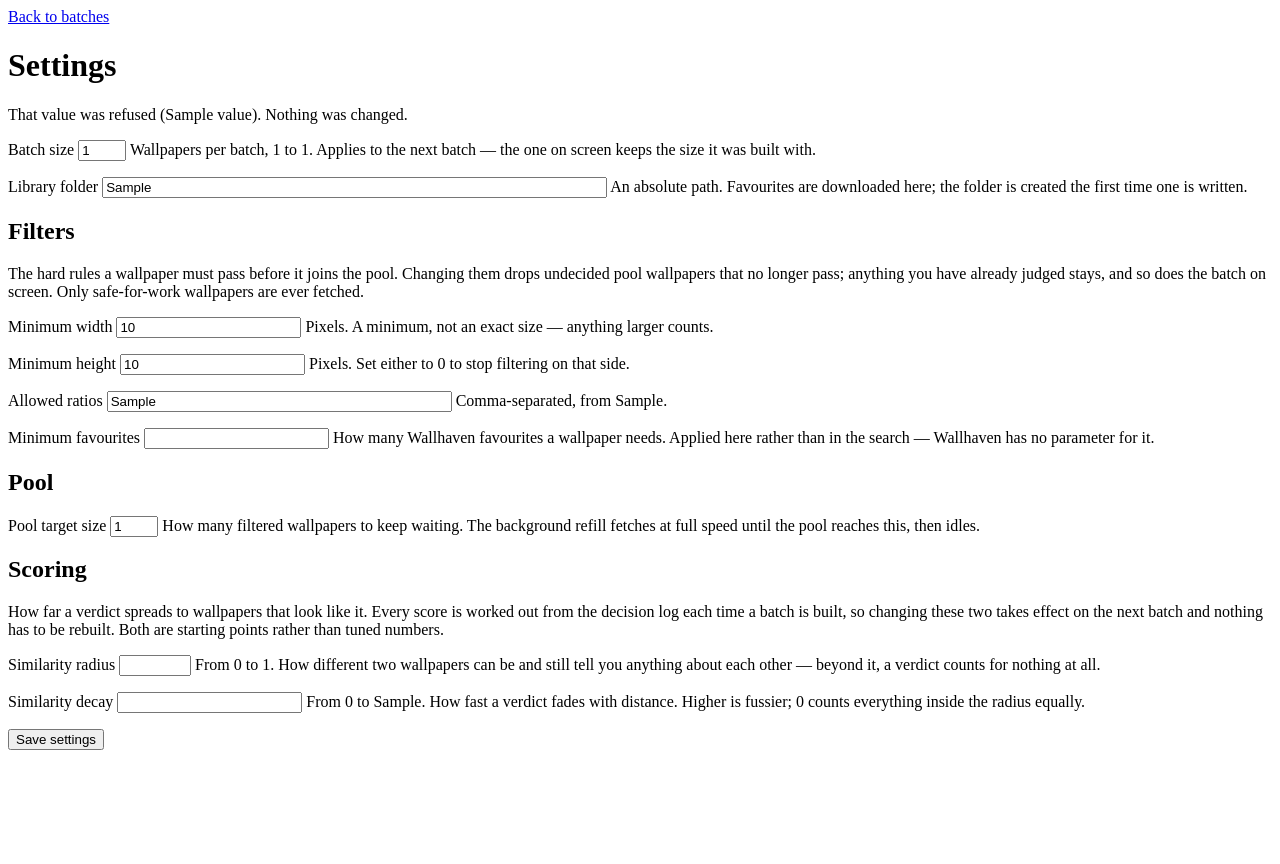
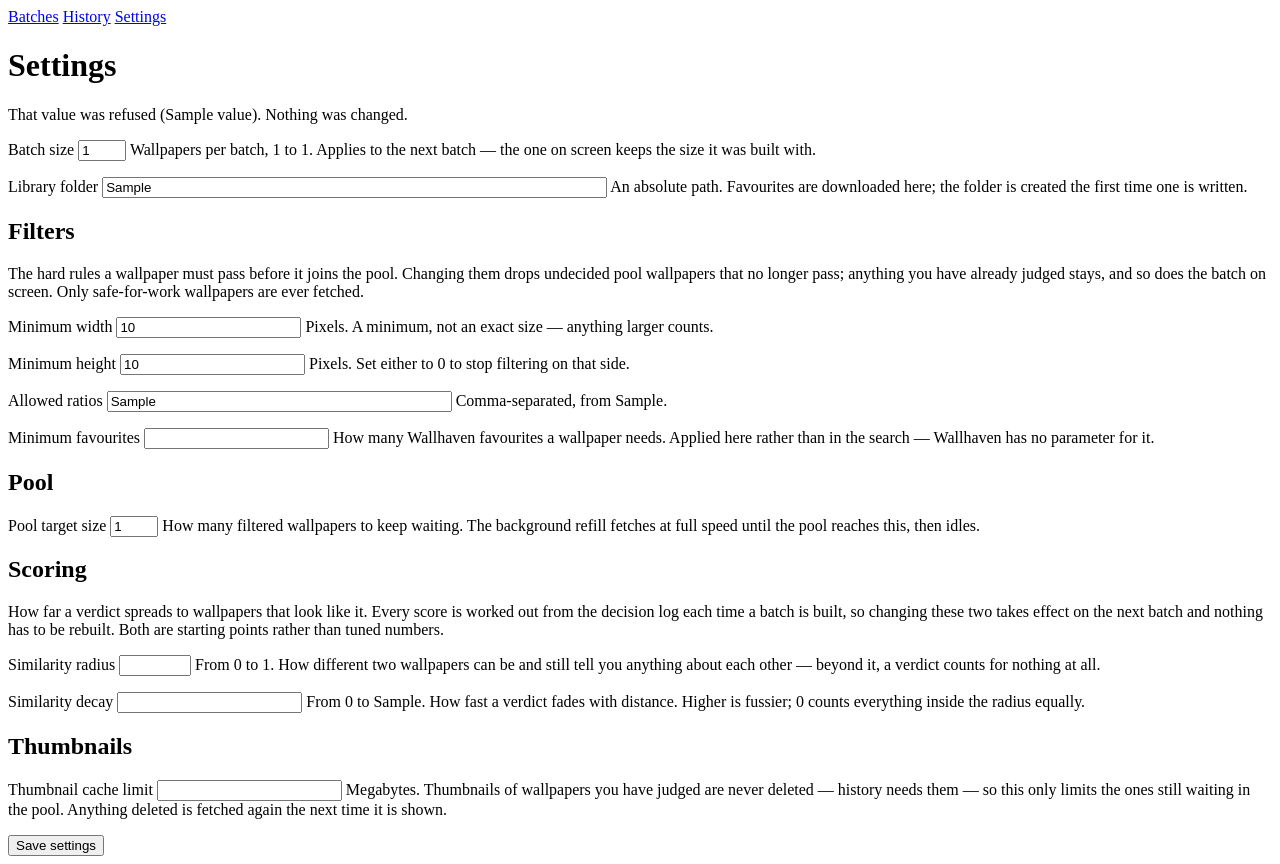
Before and after one commit to CJohnsonPeart25/wallpapi, a FastAPI app: template src/wallpapi/web/templates/settings.html in a window 1280 px wide. Before the commit the page ends 750 px from the top, so only its background shows below. Run offline with FastAPI, Linux system fonts and the light colour scheme; the template is opened without the code that fills it: most values are stand-ins (such as "Sample title", 1, 10 or a date in 2020); some libraries are stand-ins or nearby versions.

Commit message:
Add the History page, its row swaps and the nav between the three pages
GET /history lists one row per Wallpaper that has ever been judged,
newest activity first: the thumbnail off the Thumbnail cache, the
resolved Verdict, the timestamp of its latest entry, a Wallhaven link
and the controls that change it. A filter by resolved Verdict and a
hundred rows a page, because a week of ordinary use is thousands of
Ignores and all of them on one page is not a page. Both are plain links
rather than htmx — they change what the whole page is, and a bookmarked
filter is worth having.

Each control posts the Verdict the row should end up with and carries
`hx-sync="this:replace"`, exactly as a tile does. Clearing is its own
route rather than an empty Verdict posted to the same one: a Clearance
is an entry in its own right, and "no verdict" would be the one spelling
that meant two things. The response is the row, not the page, for the
reason a tile swaps rather than the grid.

The clear control is rendered only where there is an Explicit Verdict to
withdraw. Every History refusal is a hand-made post or a second tab, so
they are status codes rather than a rendered branch — htmx does not swap
a 4xx, which is right when the answer is "that row did not change".

Settings gains the Thumbnail cache limit, and every page gains one nav
linking to the other two.

```diff
--- a/src/wallpapi/web/app.py
+++ b/src/wallpapi/web/app.py
@@ -31,6 +31,7 @@
     Batch,
     BatchUnavailable,
     CoreService,
+    HistoryRefused,
     SettingsRefused,
     SubmissionRefused,
 )
@@ -58,6 +59,53 @@
     if chosen is Verdict.IGNORE:
         raise HTTPException(status_code=HTTPStatus.BAD_REQUEST, detail="an ignore is derived, not drafted")
     return chosen
+
+
+def _chosen_verdict(posted: str) -> Verdict:
+    """The **Verdict** a **History** control posted. Required, and never an **Ignore**.
+
+    The tile version has a "no mark" to post; **History** has a clear, which is its own route because a
+    **Clearance** is an entry rather than the absence of one. So an empty **Verdict** here is a malformed
+    post rather than a meaning, and it is refused with the same 400 an unknown one gets.
+    """
+    chosen = _drafted_verdict(posted)
+    if chosen is None:
+        raise HTTPException(status_code=HTTPStatus.BAD_REQUEST, detail="a verdict is required")
+    return chosen
+
+
+def _history_filter(posted: str) -> Verdict | None:
+    """The resolved **Verdict** the **History** listing is narrowed to, or `None` for all of them.
+
+    **Ignore** *is* accepted here, unlike everywhere a **Verdict** is chosen: it is a resolved value like
+    any other, and "show me only what I scrolled past" is the filter the page most needs.
+    """
+    if not posted:
+        return None
+    try:
+        return Verdict(posted)
+    except ValueError:
+        raise HTTPException(status_code=HTTPStatus.BAD_REQUEST, detail="unknown verdict") from None
+
+
+_HISTORY_REFUSAL_STATUS = {
+    HistoryRefused.Reason.UNKNOWN_WALLPAPER: HTTPStatus.NOT_FOUND,
+    HistoryRefused.Reason.IGNORE_NOT_CHOOSABLE: HTTPStatus.BAD_REQUEST,
+    HistoryRefused.Reason.NOTHING_TO_CLEAR: HTTPStatus.CONFLICT,
+}
+"""What each **History** refusal is over HTTP.
+
+Every one of them is a hand-made post or a second tab — the page renders no control that can produce one,
+and no clear control at all on a row with nothing to clear. So they are status codes rather than a rendered
+branch: htmx does not swap a 4xx, which is exactly right when the answer is "that row did not change".
+"""
+
+_FILTERABLE_VERDICTS = (Verdict.FAVOURITE, Verdict.LIKE, Verdict.BAN, Verdict.IGNORE)
+"""The **History** filter's choices, strongest positive to the thing that is barely a judgement at all.
+
+Written out rather than `tuple(Verdict)`, which would put **Ignore** in the middle: **Ignore** is last
+because it is the overwhelming majority of the rows and the least interesting of them.
+"""
 
 
 def _lifespan(core: CoreService) -> Lifespan[FastAPI]:
@@ -101,6 +149,7 @@
         "min_favourites": str(current.min_favourites),
         "similarity_radius": str(current.similarity_radius),
         "similarity_decay": str(current.similarity_decay),
+        "thumbnail_cache_max_mb": str(current.thumbnail_cache_max_mb),
     }
 
 
@@ -238,6 +287,63 @@
             return render(request, live)
         return templates.TemplateResponse(request, "grid.html", {"batch": live})
 
+    def render_history_row(request: Request, wallpaper_id: str) -> HTMLResponse:
+        """The one row an edit or a **Clearance** changed, swapped back into the listing.
+
+        The row and not the page, for the reason a tile is swapped rather than the grid: an edit changes
+        one **Wallpaper**, and re-rendering a hundred rows would fight with anything else the user has
+        clicked since. Read back from the Core service rather than assumed, so what is on screen is what
+        the **Decision log** now resolves to.
+
+        A row whose **Wallpaper** has entries always exists — nothing here can delete one — so `None` is a
+        **Wallpaper** the database has never seen, which the refusals above have already ruled out.
+        """
+        row = core.get_history_row(wallpaper_id)
+        if row is None:
+            raise HTTPException(status_code=HTTPStatus.NOT_FOUND, detail="unknown wallpaper")
+        return templates.TemplateResponse(request, "history_row.html", {"row": row})
+
+    def refuse_history(refused: HistoryRefused) -> HTTPException:
+        return HTTPException(status_code=_HISTORY_REFUSAL_STATUS[refused.reason], detail=refused.reason.value)
+
+    @app.get("/history", response_class=HTMLResponse)
+    def history_page(request: Request, verdict: str = "", page: int = 1) -> HTMLResponse:
+        """**History**: one row per **Wallpaper** ever judged, newest activity first.
+
+        A view over the **Decision log**, not a second store. Filtered by resolved **Verdict** and paged,
+        because a week of ordinary use is thousands of **Ignores** and all of them on one page is not a
+        page. The Core service clamps a page number out of range rather than refusing it, so a stale link
+        lands on the last page.
+        """
+        listing = core.list_history_rows(verdict=_history_filter(verdict), page=page)
+        return templates.TemplateResponse(
+            request, "history.html", {"history": listing, "verdicts": _FILTERABLE_VERDICTS}
+        )
+
+    @app.post("/history/verdict", response_class=HTMLResponse)
+    def history_verdict(
+        request: Request,
+        wallpaper_id: Annotated[str, Form()],
+        verdict: Annotated[str, Form()] = "",
+    ) -> HTMLResponse:
+        """Change a **Wallpaper**'s **Verdict** from **History**, and swap its row back."""
+        refused = core.edit_verdict(wallpaper_id, _chosen_verdict(verdict))
+        if refused is not None:
+            raise refuse_history(refused)
+        return render_history_row(request, wallpaper_id)
+
+    @app.post("/history/clear", response_class=HTMLResponse)
+    def history_clear(request: Request, wallpaper_id: Annotated[str, Form()]) -> HTMLResponse:
+        """Withdraw a **Wallpaper**'s **Explicit Verdict**, and swap its row back.
+
+        Its own route rather than `/history/verdict` with an empty **Verdict**: a **Clearance** is an entry
+        of its own, and posting "no verdict" to say so would be the one spelling that means two things.
+        """
+        refused = core.clear_verdict(wallpaper_id)
+        if refused is not None:
+            raise refuse_history(refused)
+        return render_history_row(request, wallpaper_id)
+
     def render_settings(
         request: Request,
         *,
@@ -280,6 +386,7 @@
     def save_settings(
         request: Request,
         batch_size: Annotated[str | None, Form()] = None,
+        thumbnail_cache_max_mb: Annotated[str | None, Form()] = None,
         library_path: Annotated[str | None, Form()] = None,
         pool_target_size: Annotated[str | None, Form()] = None,
         min_width: Annotated[str | None, Form()] = None,
@@ -316,6 +423,7 @@
                 ("min_favourites", min_favourites),
                 ("similarity_radius", similarity_radius),
                 ("similarity_decay", similarity_decay),
+                ("thumbnail_cache_max_mb", thumbnail_cache_max_mb),
             )
             if value is not None
         }
--- a/src/wallpapi/web/templates/batch.html
+++ b/src/wallpapi/web/templates/batch.html
@@ -13,7 +13,7 @@
   </head>
   <body>
     <main>
-      <nav><a href="/settings">Settings</a></nav>
+      <nav><a href="/" aria-current="page">Batches</a> <a href="/history">History</a> <a href="/settings">Settings</a></nav>
       {% if recorded %}
         {# Said as it was recorded: calling three Favourites "ignores" because most of the Batch was
            unmarked would be a plain lie about what went into the Decision log. #}
--- a/src/wallpapi/web/templates/settings.html
+++ b/src/wallpapi/web/templates/settings.html
@@ -17,7 +17,7 @@
   </head>
   <body>
     <main>
-      <nav><a href="/">Back to batches</a></nav>
+      <nav><a href="/">Batches</a> <a href="/history">History</a> <a href="/settings" aria-current="page">Settings</a></nav>
       <h1>Settings</h1>
       {% if saved %}
         <p class="saved">Settings saved.</p>
@@ -51,6 +51,8 @@
             Similarity radius must be a number from 0 to 1.
           {% elif refused.reason.value == "similarity_decay_invalid" %}
             Similarity decay must be a number from 0 to {{ max_similarity_decay }}.
+          {% elif refused.reason.value == "thumbnail_cache_max_mb_invalid" %}
+            The thumbnail cache limit must be a whole number of megabytes, 0 or more.
           {% else %}
             That value was refused ({{ refused.reason.value }}).
           {% endif %}
@@ -176,6 +178,15 @@
           <span class="hint">From 0 to {{ max_similarity_decay }}. How fast a verdict fades with distance.
             Higher is fussier; 0 counts everything inside the radius equally.</span>
         </p>
+        <h2>Thumbnails</h2>
+        <p>
+          <label for="thumbnail_cache_max_mb">Thumbnail cache limit</label>
+          <input type="number" id="thumbnail_cache_max_mb" name="thumbnail_cache_max_mb" min="0" step="1"
+            value="{{ thumbnail_cache_max_mb }}" />
+          <span class="hint">Megabytes. Thumbnails of wallpapers you have judged are never deleted —
+            history needs them — so this only limits the ones still waiting in the pool. Anything deleted
+            is fetched again the next time it is shown.</span>
+        </p>
         <button type="submit">Save settings</button>
       </form>
     </main>
```
Also changed, not shown: src/wallpapi/web/templates/history.html (added, +81 -0 lines), src/wallpapi/web/templates/history_row.html (added, +77 -0 lines), tests/test_web_history.py (added, +219 -0 lines).
